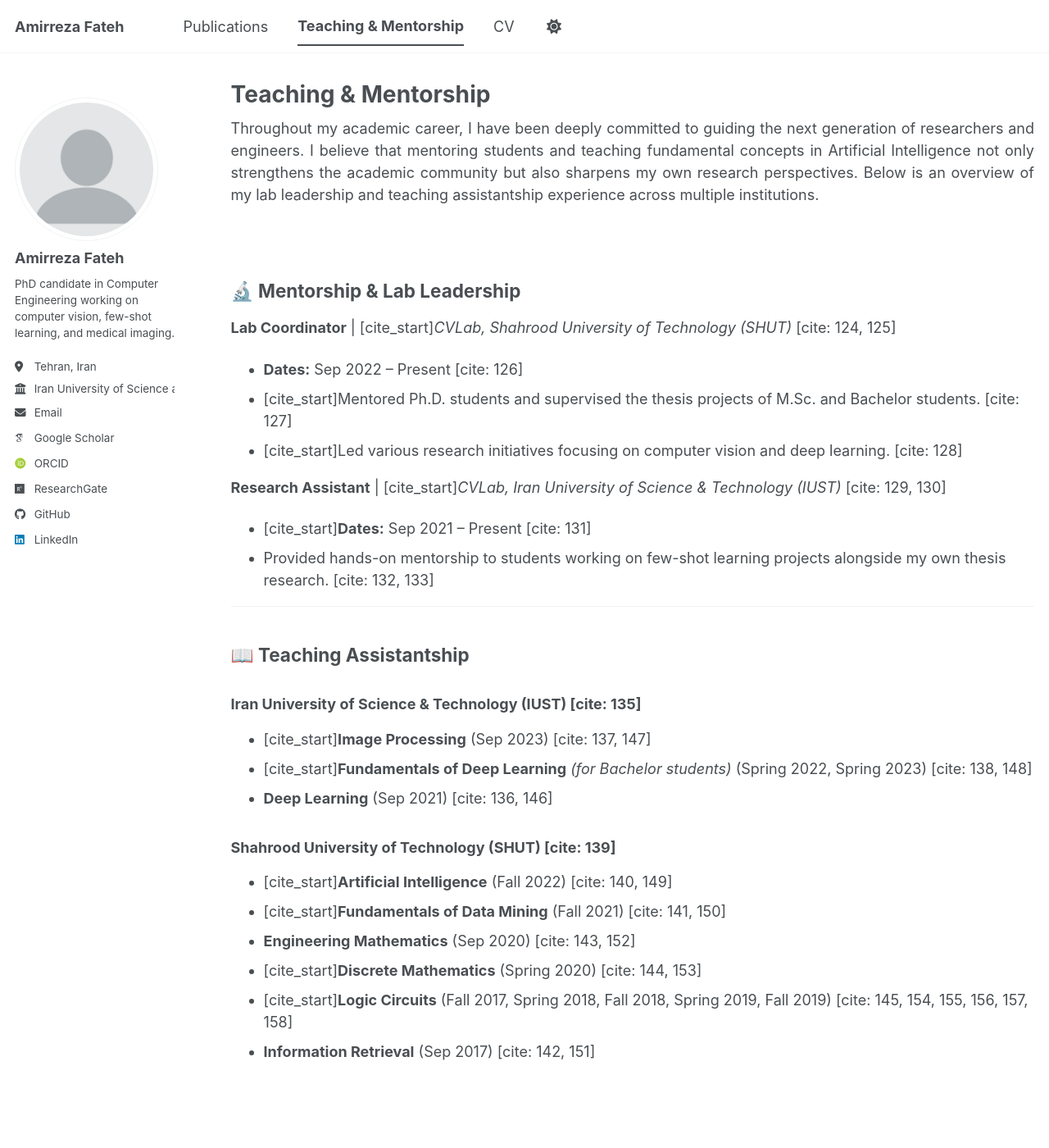
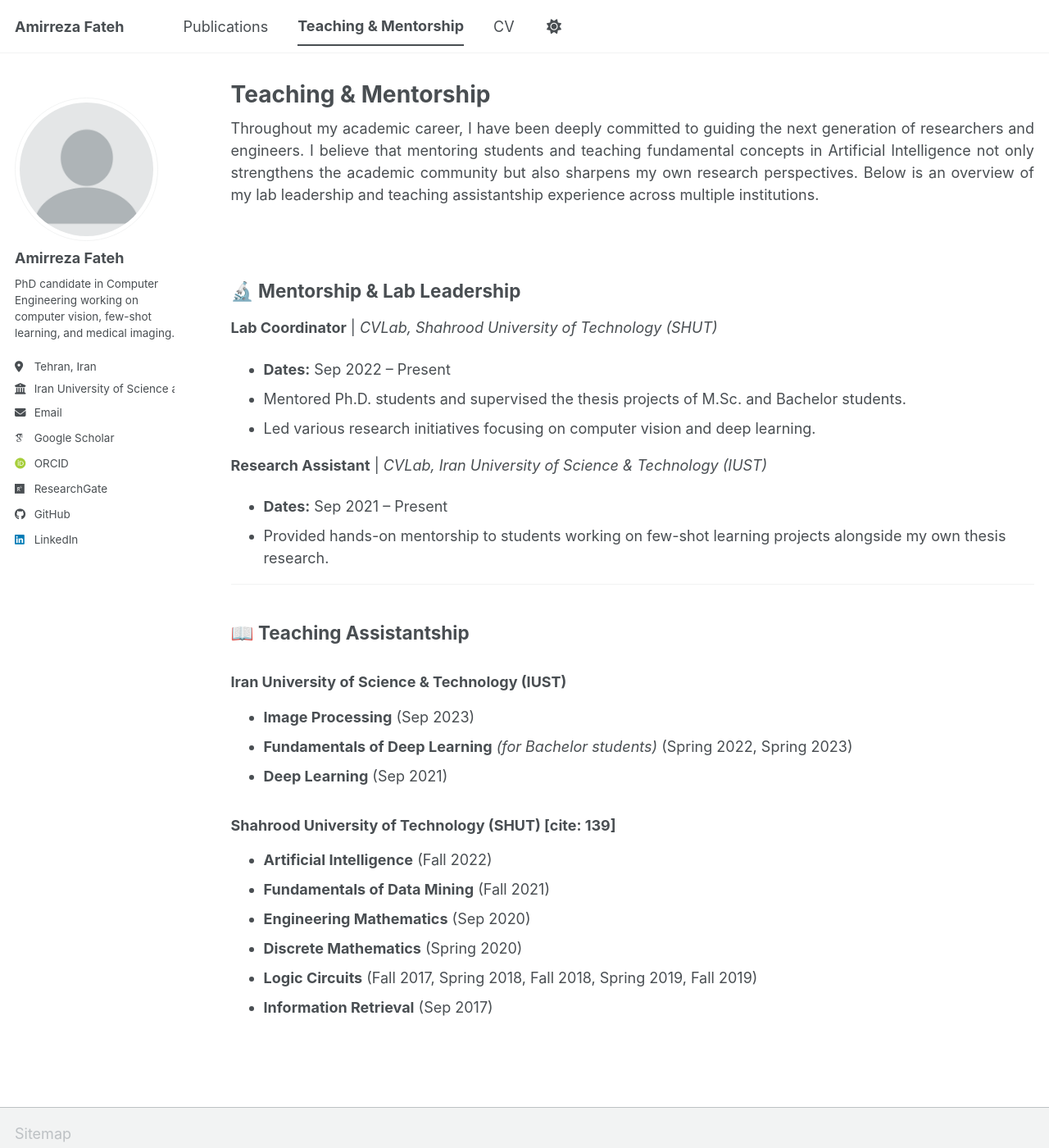
Before and after one commit to amirrezafateh/amirrezafateh.github.io, a Jekyll site: the page built from _pages/teaching.md, in a window 1280 px wide and 1400 px high. Shown: the whole window at 82% size. Built offline with Jekyll 4.4.1, drawn with Linux system fonts in a browser that asks for light colours; some web fonts are replaced; a script bundle is joined from its source files by our own code; library files that are not in the unit come from our copies.

Commit message:
Update teaching.md

```diff
--- a/_pages/teaching.md
+++ b/_pages/teaching.md
@@ -13,28 +13,28 @@
 
 ## 🔬 Mentorship & Lab Leadership
 
-**Lab Coordinator** | [cite_start]*CVLab, Shahrood University of Technology (SHUT)* [cite: 124, 125]
-* **Dates:** Sep 2022 – Present [cite: 126]
-* [cite_start]Mentored Ph.D. students and supervised the thesis projects of M.Sc. and Bachelor students. [cite: 127]
-* [cite_start]Led various research initiatives focusing on computer vision and deep learning. [cite: 128]
+**Lab Coordinator** | *CVLab, Shahrood University of Technology (SHUT)*
+* **Dates:** Sep 2022 – Present
+* Mentored Ph.D. students and supervised the thesis projects of M.Sc. and Bachelor students.
+* Led various research initiatives focusing on computer vision and deep learning.
 
-**Research Assistant** | [cite_start]*CVLab, Iran University of Science & Technology (IUST)* [cite: 129, 130]
-* [cite_start]**Dates:** Sep 2021 – Present [cite: 131]
-* Provided hands-on mentorship to students working on few-shot learning projects alongside my own thesis research. [cite: 132, 133]
+**Research Assistant** | *CVLab, Iran University of Science & Technology (IUST)*
+* **Dates:** Sep 2021 – Present
+* Provided hands-on mentorship to students working on few-shot learning projects alongside my own thesis research.
 
 ---
 
 ## 📖 Teaching Assistantship
 
-### Iran University of Science & Technology (IUST) [cite: 135]
-* [cite_start]**Image Processing** (Sep 2023) [cite: 137, 147]
-* [cite_start]**Fundamentals of Deep Learning** *(for Bachelor students)* (Spring 2022, Spring 2023) [cite: 138, 148]
-* **Deep Learning** (Sep 2021) [cite: 136, 146]
+### Iran University of Science & Technology (IUST)
+* **Image Processing** (Sep 2023)
+* **Fundamentals of Deep Learning** *(for Bachelor students)* (Spring 2022, Spring 2023)
+* **Deep Learning** (Sep 2021)
 
 ### Shahrood University of Technology (SHUT) [cite: 139]
-* [cite_start]**Artificial Intelligence** (Fall 2022) [cite: 140, 149]
-* [cite_start]**Fundamentals of Data Mining** (Fall 2021) [cite: 141, 150]
-* **Engineering Mathematics** (Sep 2020) [cite: 143, 152]
-* [cite_start]**Discrete Mathematics** (Spring 2020) [cite: 144, 153]
-* [cite_start]**Logic Circuits** (Fall 2017, Spring 2018, Fall 2018, Spring 2019, Fall 2019) [cite: 145, 154, 155, 156, 157, 158]
-* **Information Retrieval** (Sep 2017) [cite: 142, 151]
+* **Artificial Intelligence** (Fall 2022)
+* **Fundamentals of Data Mining** (Fall 2021)
+* **Engineering Mathematics** (Sep 2020)
+* **Discrete Mathematics** (Spring 2020)
+* **Logic Circuits** (Fall 2017, Spring 2018, Fall 2018, Spring 2019, Fall 2019)
+* **Information Retrieval** (Sep 2017)
```
